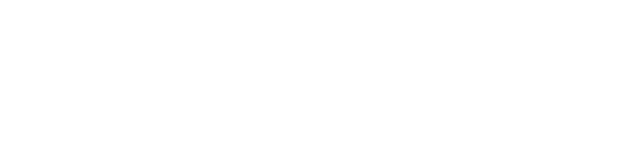
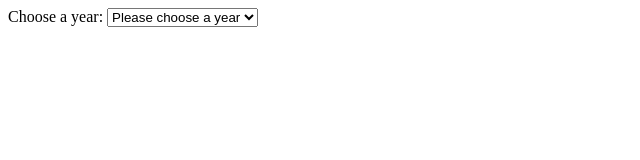
Before and after one commit to hxloise/visualdon-22-Projet-meteorite, a website built with webpack: page public/index.html in a window 1280 px wide. Shown: the whole page, without its empty margins (0-640 px from the left). Built offline with nearby package versions, Linux system fonts and the light colour scheme.

Commit message:
Year list added in html

```diff
--- a/public/index.html
+++ b/public/index.html
@@ -1,11 +1,39 @@
 <!DOCTYPE html>
 <html lang="en">
+
 <head>
     <meta charset="UTF-8">
-    <title>03-d3-data</title>
+    <title>Meteorite landings from 2006 to 2016</title>
     <link rel="shortcut icon" href="../assets/img/favicon.ico">
 </head>
+
 <body>
+    <section id="music_player">
+        <div class="year">
+            <label for="year-select">Choose a year:</label>
+            <select name="year" id="year-select">
+                <option value="">Please choose a year</option>
+                <option value="2006">2006</option>
+                <option value="2007">2007</option>
+                <option value="2008">2008</option>
+                <option value="2009">2009</option>
+                <option value="2010">2010</option>
+                <option value="2011">2011</option>
+                <option value="2012">2012</option>
+                <option value="2013">2013</option>
+                <option value="2014">2014</option>
+                <option value="2015">2015</option>
+                <option value="2016">2016</option>
+            </select>
+        </div>
+    </section>
+    <section id="meteorites">
+
+    </section>
+    <section id="Statistics">
+
+    </section>
+</body>
 
 
 </html>
```
